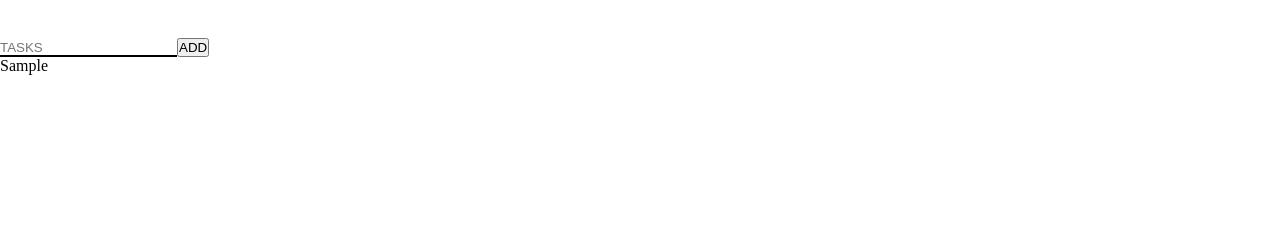
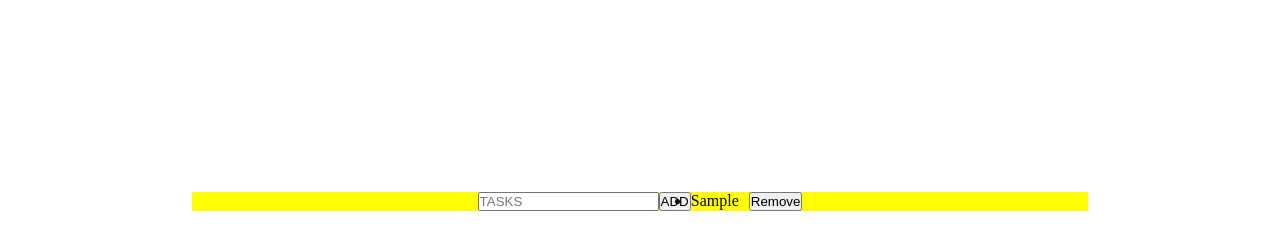
Before and after one commit to MonicahKoina/my-daily-stack, a plain HTML site: page index.html in a window 1280 px wide. Both pictures are taken after typing "Sample" into the empty fields and a click on the button "ADD". Drawn offline with Linux system fonts and the light colour scheme.

Commit message:
remove elements button

```diff
--- a/script.js
+++ b/script.js
@@ -11,7 +11,7 @@ button.role = 'ADD'
 form.appendChild(button);
 
 const ul = document.createElement('ul')
-document.body.appendChild(ul)
+form.appendChild(ul)
 
 const removeElement = el => {
     el.remove()
@@ -22,7 +22,13 @@ form.onsubmit = (event) => {
     const li = document.createElement('li')
     ul.appendChild(li)
     li.innerText = input.value
-    li.onclick = removeElement.bind(null, li)
+
+    const removeBtn = document.createElement('button');
+    removeBtn.innerText = 'Remove';
+    removeBtn.style.marginLeft = '10px';
+    removeBtn.onclick = () => removeElement(li);
+    li.appendChild(removeBtn);
+
     input.value = ''
 }
 
--- a/style.css
+++ b/style.css
@@ -1,9 +1,17 @@
 *{
+    padding: 0;
+    margin: 0;
     box-sizing: border-box;
-    margin: 0;
-    padding: 0;
 }
-.listContainer{
+form{
+    background-color: yellow;
+    display: flex;
+    justify-content: center;
+    align-items: center;
+    margin: 15%;
+}
+    /*
+*.listContainer{
     text-align: center;
     margin-top: 10%;
 }
@@ -21,4 +29,4 @@ input{
     border-radius: 10px;
     border: none;
 
-}
+} */
```
